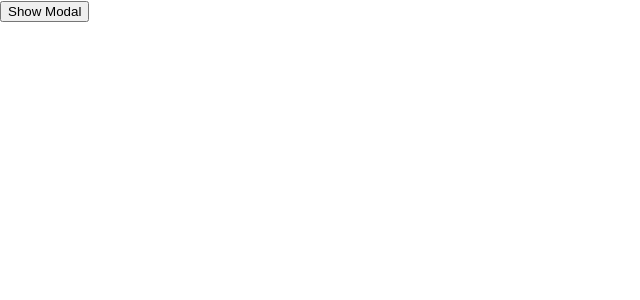
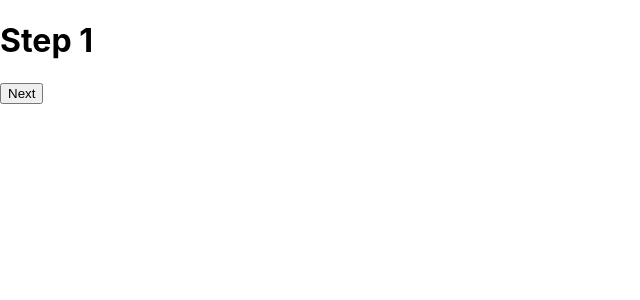
Before and after one commit to TahereGmi/react-design-patterns, a React (Create React App) app: page / in a window 1280 px wide. Shown: the top 300 px of the page, without its empty margins (0-640 px from the left). Built offline with nearby package versions, Linux system fonts and the light colour scheme.

Commit message:
UncotrolledOnboardingFlow

```diff
--- a/src/App.js
+++ b/src/App.js
@@ -1,23 +1,34 @@
-import { useState } from "react";
-import { ControlledModal } from "./ControlledModal";
+import { UncontrolledOnboardingFlow } from "./UncotrolledOnboardingFlow";
 
 function App() {
-  const [shouldShowModal, setShouldShowModal] = useState(false)
+  const StepOne = ({goToNext}) => (
+    <>
+    <h1>Step 1</h1>
+    <button onClick={() => goToNext({ name: 'Jon Doe' })}>Next</button>
+    </>
+  )
+  const StepTwo = ({goToNext}) => (
+    <>
+    <h1>Step 2</h1>
+    <button onClick={() => goToNext({ age: '60' })}>Next</button>
+    </>
+  )
+  const StepThree = ({goToNext}) => (
+    <>
+    <h1>Step 3</h1>
+    <button onClick={() => goToNext({ hariColor: 'Brown' })}>Next</button>
+    </>
+  )
+
   return (
-    <>
-      <ControlledModal
-        shouldShow={shouldShowModal}
-        onRequestClose={() => {
-          alert('Are you sure?')
-          setShouldShowModal(false)
-        }}
-      >
-        <h1>Hello!</h1>
-      </ControlledModal>
-      <button onClick={() => setShouldShowModal(true)}>
-        {shouldShowModal ? 'Hide modal' : 'Show Modal'}
-      </button>
-    </>
+    <UncontrolledOnboardingFlow onFinish={(data) => {
+      console.log('data', data)
+      alert('Onboarding Completed!')
+    }}>
+      <StepOne />
+      <StepTwo />
+      <StepThree />
+    </UncontrolledOnboardingFlow>
   );
 }
 
--- /dev/null
+++ b/src/UncotrolledOnboardingFlow.js
@@ -0,0 +1,31 @@
+import React, { useState } from "react";
+
+export const UncontrolledOnboardingFlow = ({ children, onFinish }) => {
+    const [onBoardingData, setOnBoardingData] = useState({})
+    const [currentIndex, setCurrentIndex] = useState(0)
+
+    const currentChild = React.Children.toArray(children)[currentIndex]
+
+    const goToNext = stepData => {
+        const nextIndex = currentIndex + 1
+        setCurrentIndex(currentIndex + 1)
+
+        const updatedData = {
+            ...stepData,
+            ...onBoardingData
+        }
+
+        if(nextIndex < children.length) {
+            setCurrentIndex(nextIndex)
+        } else {
+            onFinish(updatedData)
+        }
+        setOnBoardingData(updatedData)
+    }
+
+    if(React.isValidElement(currentChild)) {
+        return React.cloneElement(currentChild, { goToNext })
+    }
+
+    return currentChild
+}
```
Also changed, not shown: src/App-3-3.js (added, +24 -0 lines).
